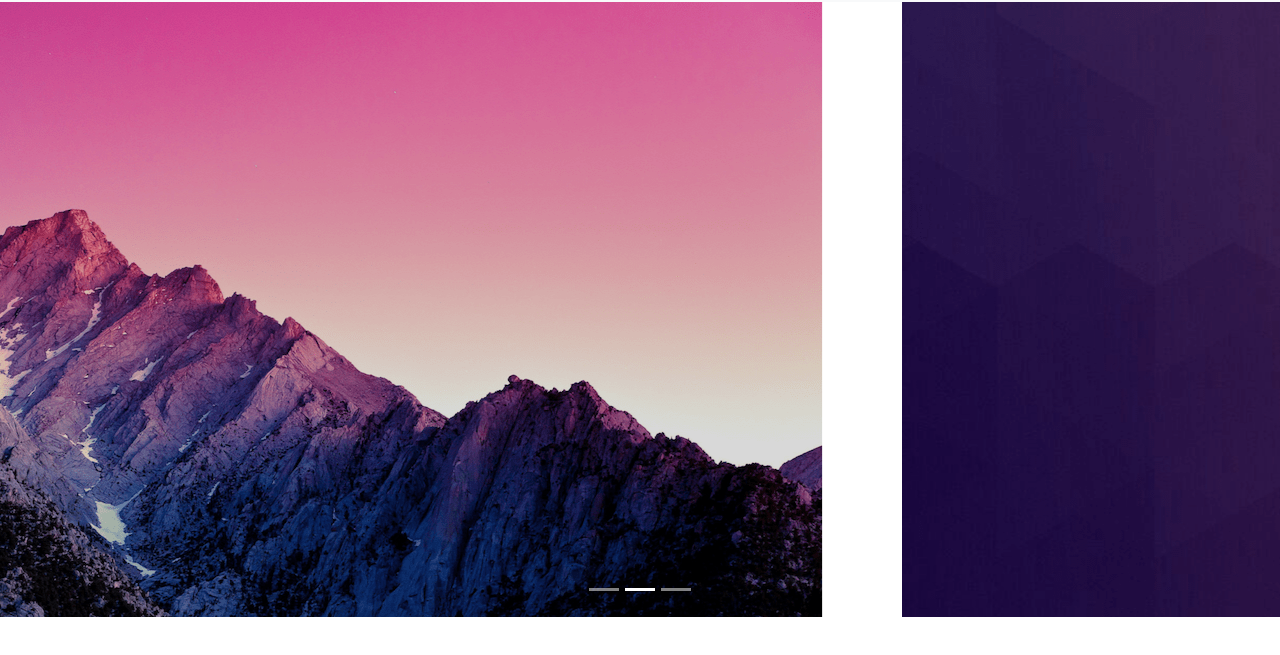
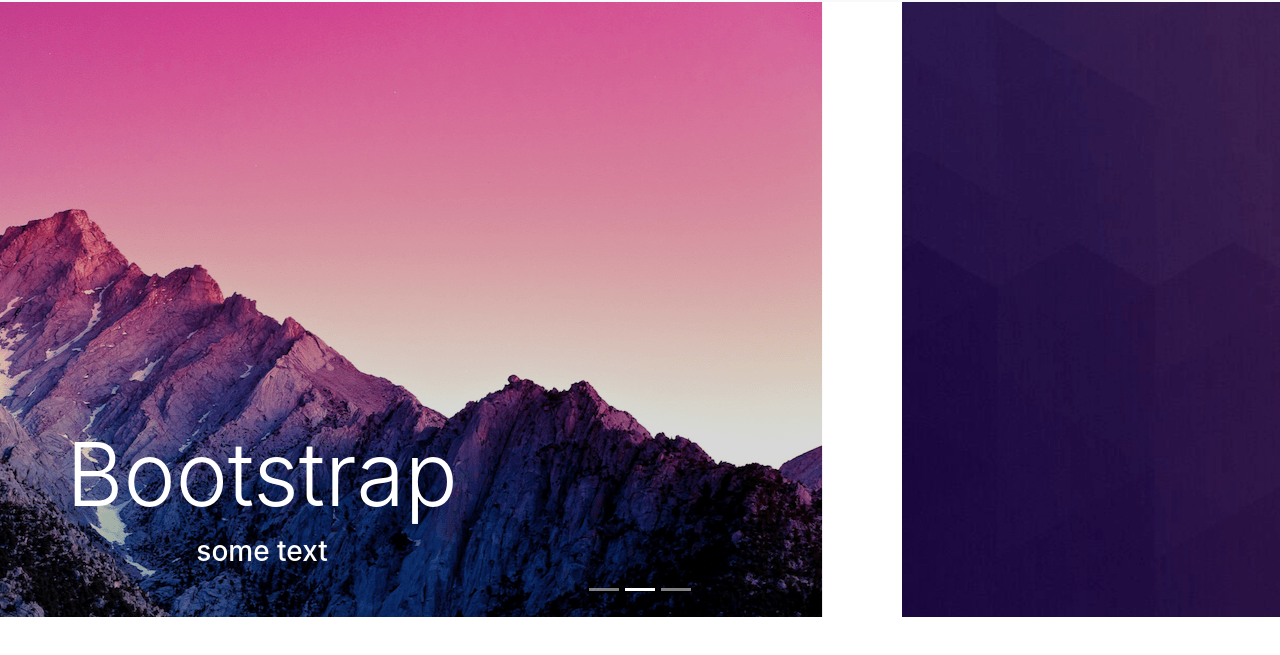
Before and after one commit to BitExplorer/bootstrap-default, a plain HTML site: page index.html in a window 1280 px wide. Shown: the part 73-728 px from the top of the page. Drawn offline with nearby package versions, Linux system fonts and the light colour scheme.

Commit message:
caption added to image

```diff
--- a/index.html
+++ b/index.html
@@ -59,6 +59,10 @@
   <div class="carousel-inner">
     <div class="carousel-item active">
       <img src="img/background.png">
+      <div class="carousel-caption">
+        <h1 class=display-2>Bootstrap</h1>
+        <h3>some text</h3>
+      </div>
     </div>
     <div class="carousel-item">
       <img src="img/background2.png">
```
